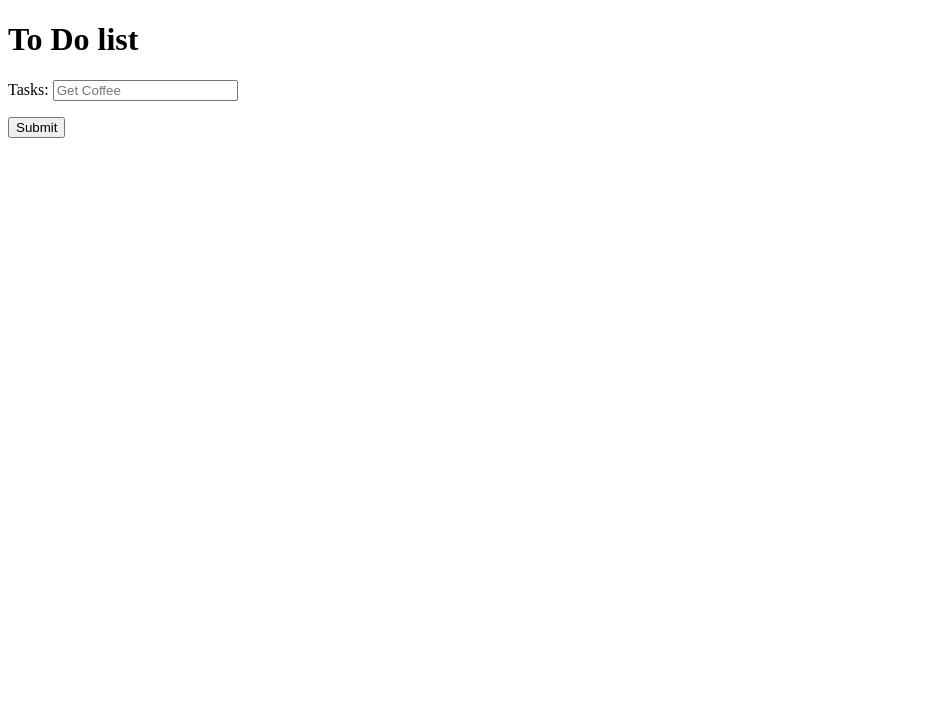
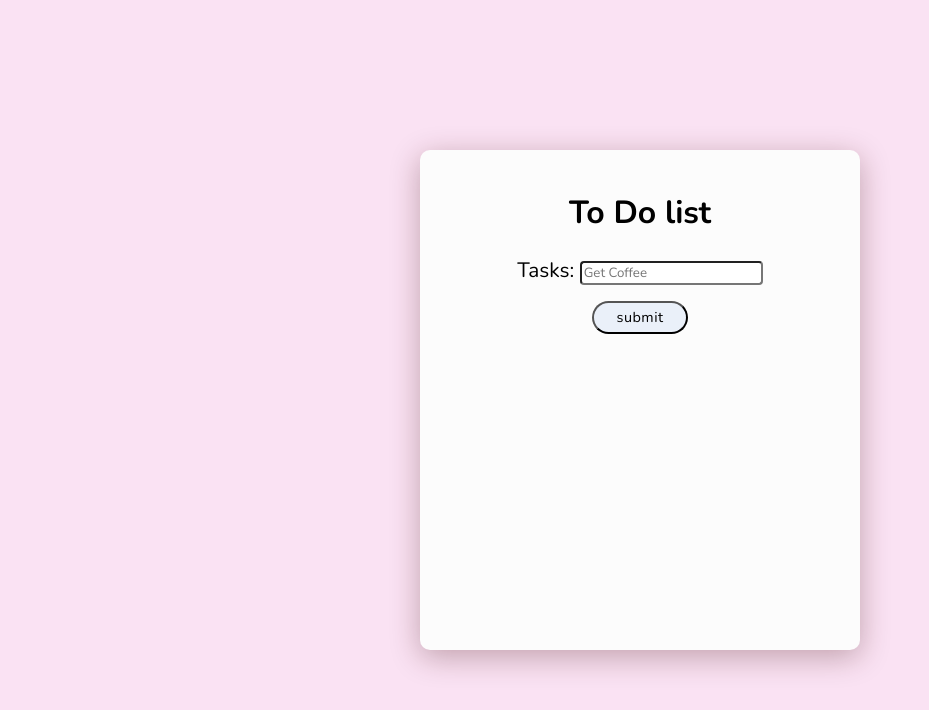
Before and after one commit to stdng/To-Do-List-Local-Storage, a plain HTML site: page index.html in a window 1280 px wide. Shown: the whole page, without its empty margins (0-929 px from the left). Drawn offline with nearby package versions, Linux system fonts and the light colour scheme.

Commit message:
git commit -m

```diff
--- a/index.html
+++ b/index.html
@@ -6,23 +6,25 @@
     <meta name="viewport" content="width=device-width, initial-scale=1.0">
     <meta http-equiv="X-UA-Compatible" content="ie=edge">
     <title>To Do List</title>
+    <link rel="stylesheet" href="todo.css">
+    <link href="https://fonts.googleapis.com/css2?family=Nunito:wght@400;700&display=swap" rel="stylesheet">
 </head>
 
 <body>
 
-    <div>
+    <div class="design">
         <h1>To Do list</h1>
         <ul class="todolist">
 
         </ul>
 
-        <form action="">
+        <form action="" class="designForm">
             <p>
                 <label for="tasks">Tasks: </label>
                 <input type="text" id="tasks" placeholder="Get Coffee">
             </p>
             <p>
-                <button>Submit</button>
+                <button class="submit">Submit</button>
             </p>
         </form>
     </div>
--- /dev/null
+++ b/todo.css
@@ -0,0 +1,68 @@
+.design {
+    position: absolute;
+    top: 50%;
+    left: 50%;
+    transform: translate(-50%, -50%);
+    width: 440px;
+    height: 500px;
+    background: #FCFCFC;
+    border-radius: 10px;
+    box-shadow: 0 7px 30px rgba(62, 9, 11, .3);
+}
+
+form {
+    text-align: center;
+    font-family: 'Nunito', sans-serif;
+}
+
+h1 {
+    text-align: center;
+    padding-top: 20px;
+    font-family: 'Nunito', sans-serif;
+}
+
+body {
+    background-color: #FAE2F3;
+}
+
+ul {
+    font-family: 'Nunito', sans-serif;
+    text-align: center;
+    list-style-position: inside;
+}
+
+.rmv {
+    margin-left: 10px;
+    border-radius: 4px;
+}
+
+
+
+.submit {
+    position: relative;
+    overflow: hidden;
+    width: 6rem;
+    background-color: #EAF0F9;
+    cursor: pointer;
+    line-height: 2;
+    margin: 0;
+    padding: 0;
+    border-radius: 1.5rem;
+    font-size: .90rem;
+    text-transform: lowercase;
+    outline: none;
+    transition: transform .125s;
+    font-family: 'Nunito', sans-serif;
+    letter-spacing: .50px;
+}
+
+label {
+    font-size: 1.3em;
+}
+
+input[type="text"] {
+    height: 1.4em;
+    border-radius: 4px;
+    font-family: 'Nunito', sans-serif;
+
+}
--- a/todo.js
+++ b/todo.js
@@ -9,6 +9,7 @@ form.addEventListener('submit', function (e) {
 
     let removeButton = document.createElement('Button');
     removeButton.innerText = 'x';
+    removeButton.classList.add('rmv');
     newElement.append(removeButton);
 
 
@@ -80,13 +81,13 @@ window.addEventListener('load', function (e) {
         localStorage.setItem('To Do: ', JSON.stringify(newLocalStorage))
     }
 
-
     for (let toDo of newLocalStorage) {
         let newElement = makeElement(toDo.name);
         ul.append(newElement);
 
         let removeButton = document.createElement('Button');
         removeButton.innerText = 'x';
+        removeButton.classList.add('rmv');
         newElement.append(removeButton);
 
         if (toDo.lineThrough === true) {
```
